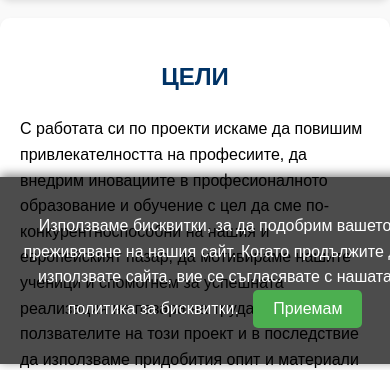
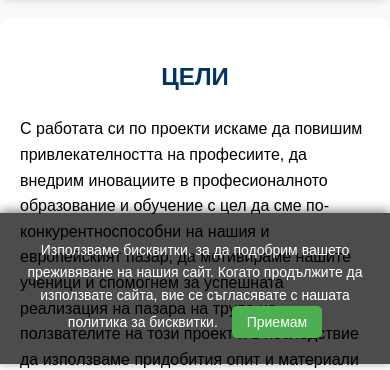
Before and after one commit to vladi873/my-website, a plain HTML site: page index.html in a window 390 px wide. Shown: the part 480-850 px from the top of the page. Drawn offline with Linux system fonts and the light colour scheme.

Commit message:
Add files via upload

```diff
--- a/index.html
+++ b/index.html
@@ -52,13 +52,14 @@
             background: rgba(0, 0, 0, 0.7); /* Прозрачен черен фон */
             color: #fff;
             text-align: center;
-            padding: 20px;
+            padding: 15px 20px;
             font-size: 16px;
             font-family: Arial, sans-serif;
             justify-content: center;
             align-items: center;
             z-index: 1000;
             box-shadow: 0px -2px 10px rgba(0, 0, 0, 0.5);
+            box-sizing: border-box;
         }
 
         #cookieConsentMessage button {
@@ -74,6 +75,19 @@
 
         #cookieConsentMessage button:hover {
             background-color: #45a049;
+        }
+
+        /* Стилове за мобилни устройства */
+        @media (max-width: 768px) {
+            #cookieConsentMessage {
+                font-size: 14px; /* Малко по-малък шрифт за мобилни устройства */
+                padding: 12px 15px; /* По-малко пространство */
+            }
+
+            #cookieConsentMessage button {
+                padding: 8px 15px; /* Намаляване на размера на бутона */
+                font-size: 14px; /* По-малък размер на шрифта на бутона */
+            }
         }
     </style>
 </head>
```
